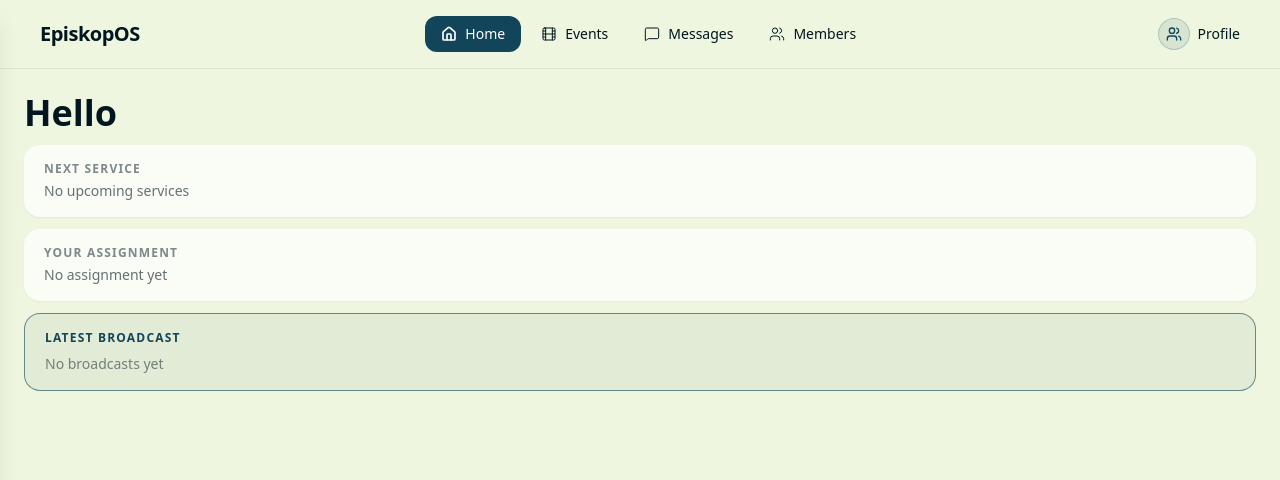
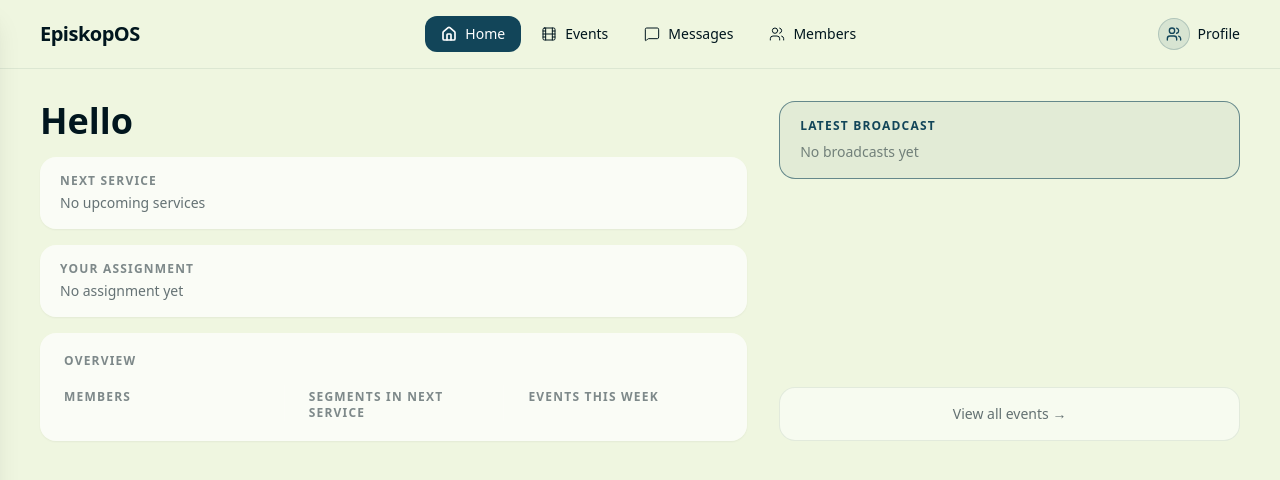
Before and after one commit to NduNdu21/EpiskopOS, a React (Vite) app in the folder frontend/: page / in a window 1280 px wide. Shown: the top 480 px of the page. Built offline with nearby package versions, Linux system fonts and the light colour scheme; no server answers; sample sign-in values are in the browser's storage.

Commit message:
Desktop optimisation for home page

```diff
--- a/frontend/src/pages/HomePage.jsx
+++ b/frontend/src/pages/HomePage.jsx
@@ -1,6 +1,6 @@
 import { useState, useEffect } from "react";
 import { Link } from "react-router-dom";
-import { getCurrentAndNext, getMe, getMessages } from "../api";
+import { getCurrentAndNext, getMe, getMessages, getEvents, getSegments } from "../api";
 
 const formatServiceDate = (event) => {
   if (!event) return null;
@@ -38,12 +38,46 @@ const TEAM_FROM_ROLE = {
   worship_lead: "worship",
 };
 
+// Returns how many events fall within the current calendar week (Mon–Sun)
+const countEventsThisWeek = (events) => {
+  const now = new Date();
+  const day = now.getDay();
+  const diffToMonday = day === 0 ? -6 : 1 - day;
+  const monday = new Date(now);
+  monday.setDate(now.getDate() + diffToMonday);
+  monday.setHours(0, 0, 0, 0);
+  const sunday = new Date(monday);
+  sunday.setDate(monday.getDate() + 6);
+  sunday.setHours(23, 59, 59, 999);
+  return events.filter((e) => {
+    const d = new Date(e.event_date);
+    return d >= monday && d <= sunday;
+  }).length;
+};
+
+const StatCard = ({ label, value, loading }) => (
+  <div className="flex flex-col gap-1">
+    <p className="text-3xl font-bold text-ink-black">
+      {loading ? "—" : value}
+    </p>
+    <p className="text-xs font-semibold text-ink-black/50 uppercase tracking-widest">
+      {label}
+    </p>
+  </div>
+);
+
 const HomePage = () => {
   const [user, setUser] = useState(null);
   const [upNext, setUpNext] = useState(null);
   const [latestBroadcast, setLatestBroadcast] = useState(null);
   const [latestTeamMsg, setLatestTeamMsg] = useState(null);
   const [loading, setLoading] = useState(true);
+
+  // Stats
+  const [totalMembers, setTotalMembers] = useState(null);
+  const [nextSegmentCount, setNextSegmentCount] = useState(null);
+  const [eventsThisWeek, setEventsThisWeek] = useState(null);
+  const [statsLoading, setStatsLoading] = useState(true);
 
   useEffect(() => {
     Promise.all([getMe(), getCurrentAndNext()])
@@ -53,14 +87,12 @@ const HomePage = () => {
 
         const userTeam = TEAM_FROM_ROLE[userData?.role] || null;
 
-        // Fetch latest broadcast
         getMessages({ scope: "broadcast" })
           .then((msgs) => {
             if (msgs?.length) setLatestBroadcast(msgs[msgs.length - 1]);
           })
           .catch(() => {});
 
-        // Fetch latest team message if user has a team
         if (userTeam) {
           getMessages({ scope: "team", team_target: userTeam })
             .then((msgs) => {
@@ -68,16 +100,51 @@ const HomePage = () => {
             })
             .catch(() => {});
         }
+
+        // Stats: segment count for next event
+        if (eventData.upNext?.id) {
+          getSegments(eventData.upNext.id)
+            .then((segs) => setNextSegmentCount(segs.length))
+            .catch(() => setNextSegmentCount(0));
+        } else {
+          setNextSegmentCount(0);
+        }
       })
       .catch(() => {})
       .finally(() => setLoading(false));
+  }, []);
+
+  // Stats: total members + events this week
+  useEffect(() => {
+    const API_BASE = import.meta.env.VITE_API_BASE;
+    const token = localStorage.getItem("token");
+
+    Promise.all([
+      fetch(`${API_BASE}/users`, {
+        headers: { Authorization: `Bearer ${token}` },
+      }).then((r) => r.json()),
+      getEvents(),
+    ])
+      .then(([users, events]) => {
+        setTotalMembers(Array.isArray(users) ? users.length : 0);
+        setEventsThisWeek(countEventsThisWeek(events));
+      })
+      .catch(() => {})
+      .finally(() => setStatsLoading(false));
   }, []);
 
   const firstName = user?.name?.trim().split(/\s+/)[0];
   const userTeam = TEAM_FROM_ROLE[user?.role] || null;
 
   return (
-    <div className="min-h-screen px-6 pt-6 space-y-3">
+    <div className="min-h-screen px-6 pt-6 md:px-10 md:pt-8">
+
+      {/* Desktop two-column grid */}
+      <div className="md:grid md:grid-cols-5 md:gap-8">
+
+        {/* ── Left column (3/5) ── */}
+        <div className="md:col-span-3 space-y-4">
+
           {/* Greeting + role badge */}
           <div>
             <h1 className="text-4xl font-bold text-ink-black">
@@ -130,7 +197,38 @@ const HomePage = () => {
             )}
           </div>
 
-        {/* Latest Broadcast */}
+          {/* Stats card — desktop only */}
+          <div className="hidden md:block bg-white/70 rounded-2xl px-6 py-5 shadow-sm">
+            <p className="text-xs font-semibold text-ink-black/50 uppercase tracking-widest mb-4">
+              Overview
+            </p>
+            <div className="grid grid-cols-3 divide-x divide-white/20">
+              <div className="pr-6">
+                <StatCard
+                  label="Members"
+                  value={totalMembers}
+                  loading={statsLoading}
+                />
+              </div>
+              <div className="px-6">
+                <StatCard
+                  label="Segments in next service"
+                  value={nextSegmentCount}
+                  loading={loading}
+                />
+              </div>
+              <div className="pl-6">
+                <StatCard
+                  label="Events this week"
+                  value={eventsThisWeek}
+                  loading={statsLoading}
+                />
+              </div>
+            </div>
+          </div>
+
+          {/* Mobile message cards — visible only on mobile, below assignment */}
+          <div className="md:hidden space-y-3">
             <Link to="/messages" className="block">
               <div className="bg-ash-grey/20 border border-dark-teal/60 rounded-2xl px-5 py-4">
                 <div className="flex items-center justify-between mb-2">
@@ -160,15 +258,12 @@ const HomePage = () => {
               </div>
             </Link>
 
-        {/* Latest Team Message — only shown if user has a team */}
             {(loading || userTeam) && (
               <Link to="/messages" className="block">
                 <div className="bg-white rounded-2xl px-5 py-4 shadow-sm">
                   <div className="flex items-center justify-between mb-2">
                     <p className="text-xs font-semibold text-ink-black/50 uppercase tracking-widest">
-                  {userTeam
-                    ? `${capitalise(userTeam)} Team`
-                    : "Team Messages"}
+                      {userTeam ? `${capitalise(userTeam)} Team` : "Team Messages"}
                     </p>
                     {latestTeamMsg && (
                       <span className="text-[10px] text-ash-grey">
@@ -188,14 +283,91 @@ const HomePage = () => {
                       </p>
                     </>
                   ) : (
-                <p className="text-ink-black/50 text-sm">
-                  No team messages yet
-                </p>
+                    <p className="text-ink-black/50 text-sm">No team messages yet</p>
                   )}
                 </div>
               </Link>
             )}
           </div>
+        </div>
+
+        {/* ── Right column (2/5) — desktop only ── */}
+        <div className="hidden md:flex md:col-span-2 flex-col gap-4">
+
+          {/* Latest Broadcast */}
+          <Link to="/messages" className="block">
+            <div className="bg-ash-grey/20 border border-dark-teal/60 rounded-2xl px-5 py-4 hover:bg-ash-grey/30 transition-colors">
+              <div className="flex items-center justify-between mb-2">
+                <p className="text-xs font-semibold text-dark-teal uppercase tracking-widest">
+                  Latest Broadcast
+                </p>
+                {latestBroadcast && (
+                  <span className="text-[10px] text-dark-teal/80">
+                    {formatTime(latestBroadcast.created_at)}
+                  </span>
+                )}
+              </div>
+              {loading ? (
+                <p className="text-ink-black text-sm">Loading...</p>
+              ) : latestBroadcast ? (
+                <>
+                  <p className="text-ink-black text-sm leading-snug line-clamp-3">
+                    {latestBroadcast.content}
+                  </p>
+                  <p className="text-dark-teal/80 text-xs mt-1">
+                    {latestBroadcast.sender_name}
+                  </p>
+                </>
+              ) : (
+                <p className="text-ink-black/50 text-sm">No broadcasts yet</p>
+              )}
+            </div>
+          </Link>
+
+          {/* Latest Team Message */}
+          {(loading || userTeam) && (
+            <Link to="/messages" className="block">
+              <div className="bg-white rounded-2xl px-5 py-4 shadow-sm hover:bg-ash-grey/10 transition-colors">
+                <div className="flex items-center justify-between mb-2">
+                  <p className="text-xs font-semibold text-ink-black/50 uppercase tracking-widest">
+                    {userTeam ? `${capitalise(userTeam)} Team` : "Team Messages"}
+                  </p>
+                  {latestTeamMsg && (
+                    <span className="text-[10px] text-ash-grey">
+                      {formatTime(latestTeamMsg.created_at)}
+                    </span>
+                  )}
+                </div>
+                {loading ? (
+                  <p className="text-ink-black text-sm">Loading...</p>
+                ) : latestTeamMsg ? (
+                  <>
+                    <p className="text-ink-black text-sm leading-snug line-clamp-3">
+                      {latestTeamMsg.content}
+                    </p>
+                    <p className="text-ash-grey text-xs mt-1">
+                      {latestTeamMsg.sender_name}
+                    </p>
+                  </>
+                ) : (
+                  <p className="text-ink-black/50 text-sm">No team messages yet</p>
+                )}
+              </div>
+            </Link>
+          )}
+
+          {/* Filler — links to events page */}
+          <Link to="/events" className="block mt-auto">
+            <div className="bg-white/50 border border-ash-grey/30 rounded-2xl px-5 py-4 text-center hover:bg-white/80 transition-colors">
+              <p className="text-sm font-medium text-ink-black/60">
+                View all events →
+              </p>
+            </div>
+          </Link>
+        </div>
+
+      </div>
+    </div>
   );
 };
 
```
Lines whose indentation alone changed are shown as unchanged.
